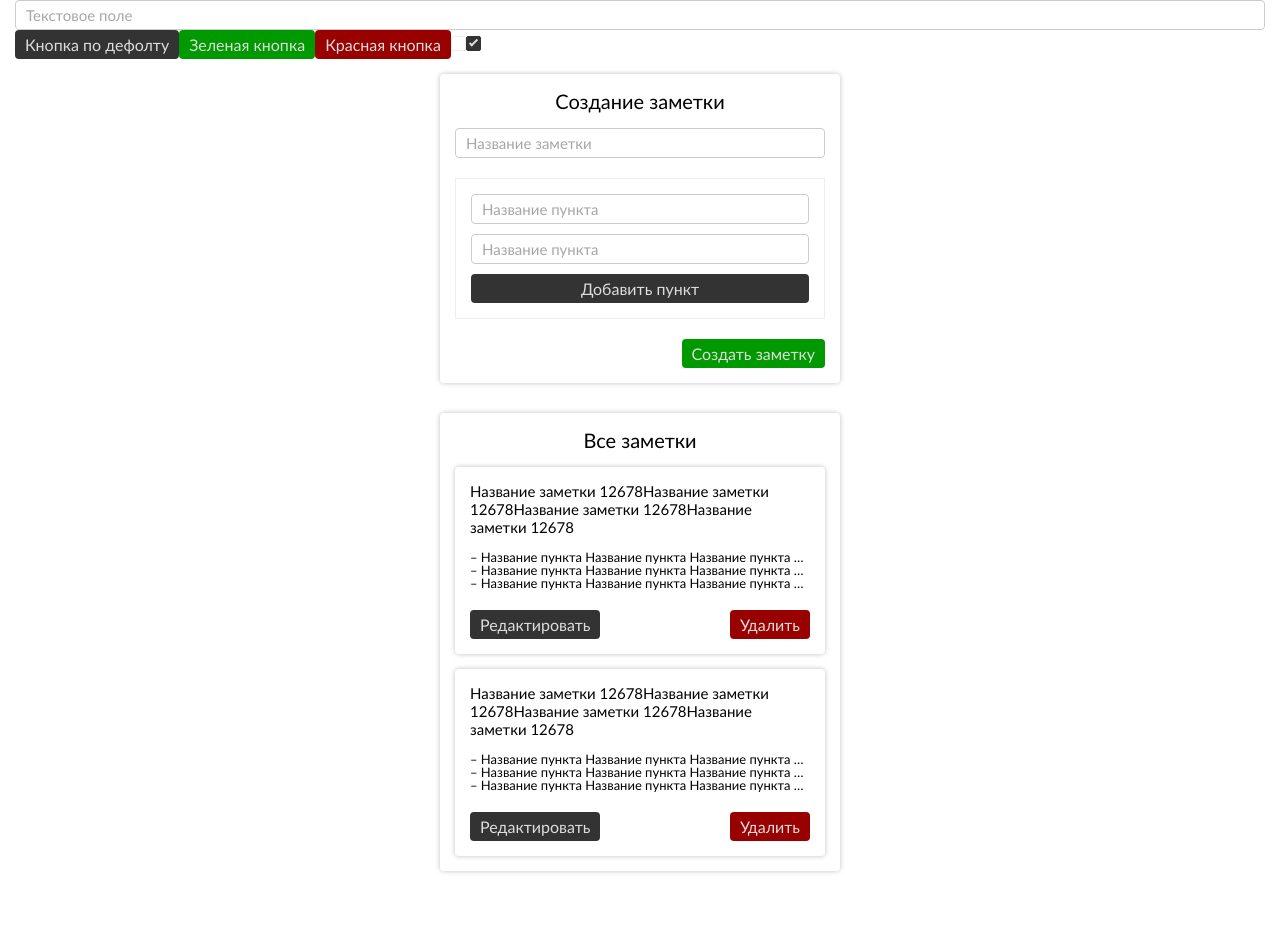
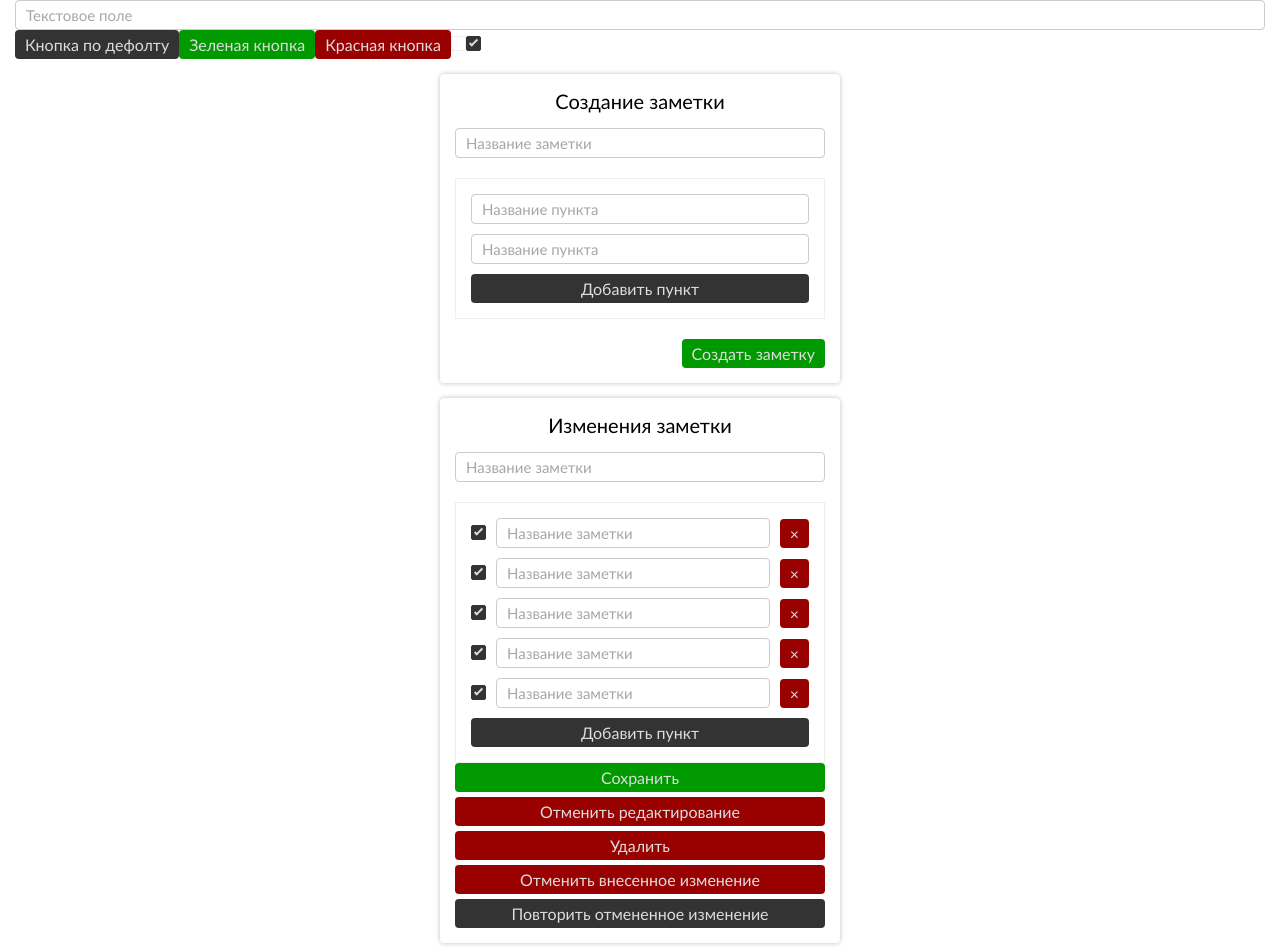
Before and after one commit to jhasuev/note-todo-2, a Vue app: page / in a window 1280 px wide. Shown: the top 952 px of the page. Before the commit the page ends 886 px from the top, so only its background shows below. Built offline with nearby package versions, Linux system fonts and the light colour scheme.

Commit message:
layout for note editing

```diff
--- a/src/App.vue
+++ b/src/App.vue
@@ -33,6 +33,36 @@
       </div>
       <div class="add__submit-wrapper">
         <button class="btn btn--green">Создать заметку</button>
+      </div>
+    </div>
+  </div>
+
+  <div class="card">
+    <h2 class="card__title">Изменения заметки</h2>
+    <div class="edit">
+      <input type="text" class="form-field edit__title-field" placeholder="Название заметки">
+      <div class="edit__todos">
+        <div class="edit__todos-list">
+          <div class="edit__todos-item" v-for="n in 5" :key="n">
+            <div class="edit__todos-checkbox">
+              <label class="checkbox">
+                <input type="checkbox" class="checkbox__input" checked>
+                <i class="checkbox__icon" />
+              </label>
+            </div>
+            <input type="text" class="form-field  edit__todos-field" placeholder="Название заметки">
+            <button class="btn btn--red edit__todos-remove-btn" title="Удалить">&times;</button>
+          </div>
+        </div>
+        <button class="btn edit__todos-add-btn">Добавить пункт</button>
+      </div>
+      <div class="edit__actions">
+        <!-- скрывать и показывать кнопки взависимости от состояния -->
+        <button class="btn  btn--green  edit__actions-btn">Сохранить</button>
+        <button class="btn  btn--red  edit__actions-btn">Отменить редактирование</button>
+        <button class="btn  btn--red  edit__actions-btn">Удалить</button>
+        <button class="btn  btn--red  edit__actions-btn">Отменить внесенное изменение</button>
+        <button class="btn  edit__actions-btn">Повторить отмененное изменение</button>
       </div>
     </div>
   </div>
@@ -106,6 +136,49 @@ export default {
   }
 }
 
+.edit {
+  &__title-field {}
+  &__todos {
+    margin-top: 20px;
+    border: 1px solid #eee;
+    padding: 15px;
+
+    &-list {}
+    &-item {
+      display: flex;
+      align-items: center;
+
+      margin-bottom: 10px;
+
+      &:last-child {
+        margin-bottom: 0;
+      }
+    }
+    &-checkbox {
+      margin-right: 10px;
+    }
+    &-field {
+      margin-right: 10px;
+    }
+    &-remove-btn {
+    }
+    &-add-btn {
+      margin-top: 10px;
+      width: 100%;
+    }
+  }
+  &__actions {
+    &-btn {
+      width: 100%;
+      margin-bottom: 5px;
+      &:last-child {
+        margin-bottom: 0;
+      }
+    }
+  }
+}
+
+
 .notes {
   margin-top: 30px;
   &__title {
```
